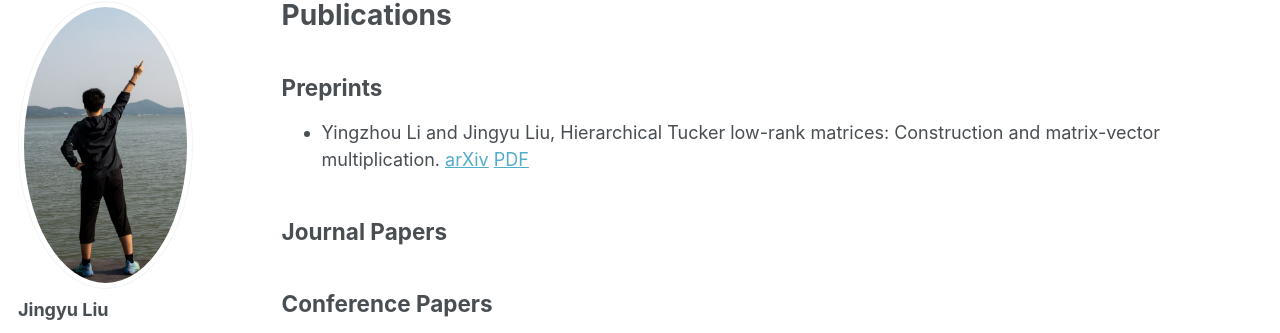
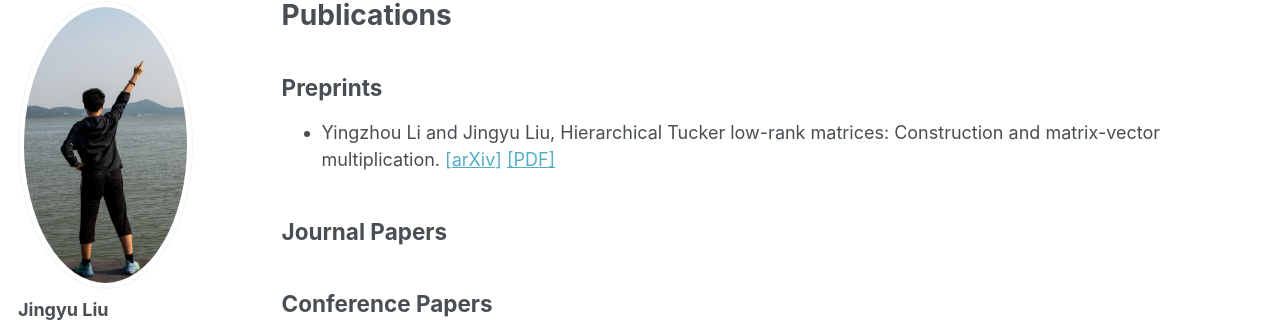
Before and after one commit to JingyuLiuMath/JingyuLiuMath.github.io, a Jekyll site: the page built from _pages/publications.md, in a window 1280 px wide. Shown: the part 98-431 px from the top of the page. Built offline with Jekyll 4.4.1, drawn with Linux system fonts in a browser that asks for light colours.

Commit message:
update files

```diff
--- a/_pages/publications.md
+++ b/_pages/publications.md
@@ -9,7 +9,7 @@ author_profile: true
 
 ## Preprints
 
-- Yingzhou Li and Jingyu Liu, Hierarchical Tucker low-rank matrices: Construction and matrix-vector multiplication. [arXiv](https://arxiv.org/abs/2508.05958) [PDF](https://jingyuliumath.github.io/files/htlr.pdf.)
+- Yingzhou Li and Jingyu Liu, Hierarchical Tucker low-rank matrices: Construction and matrix-vector multiplication. [[arXiv]](https://arxiv.org/abs/2508.05958) [[PDF]](https://jingyuliumath.github.io/files/htlr.pdf)
 
 ## Journal Papers
 
```
